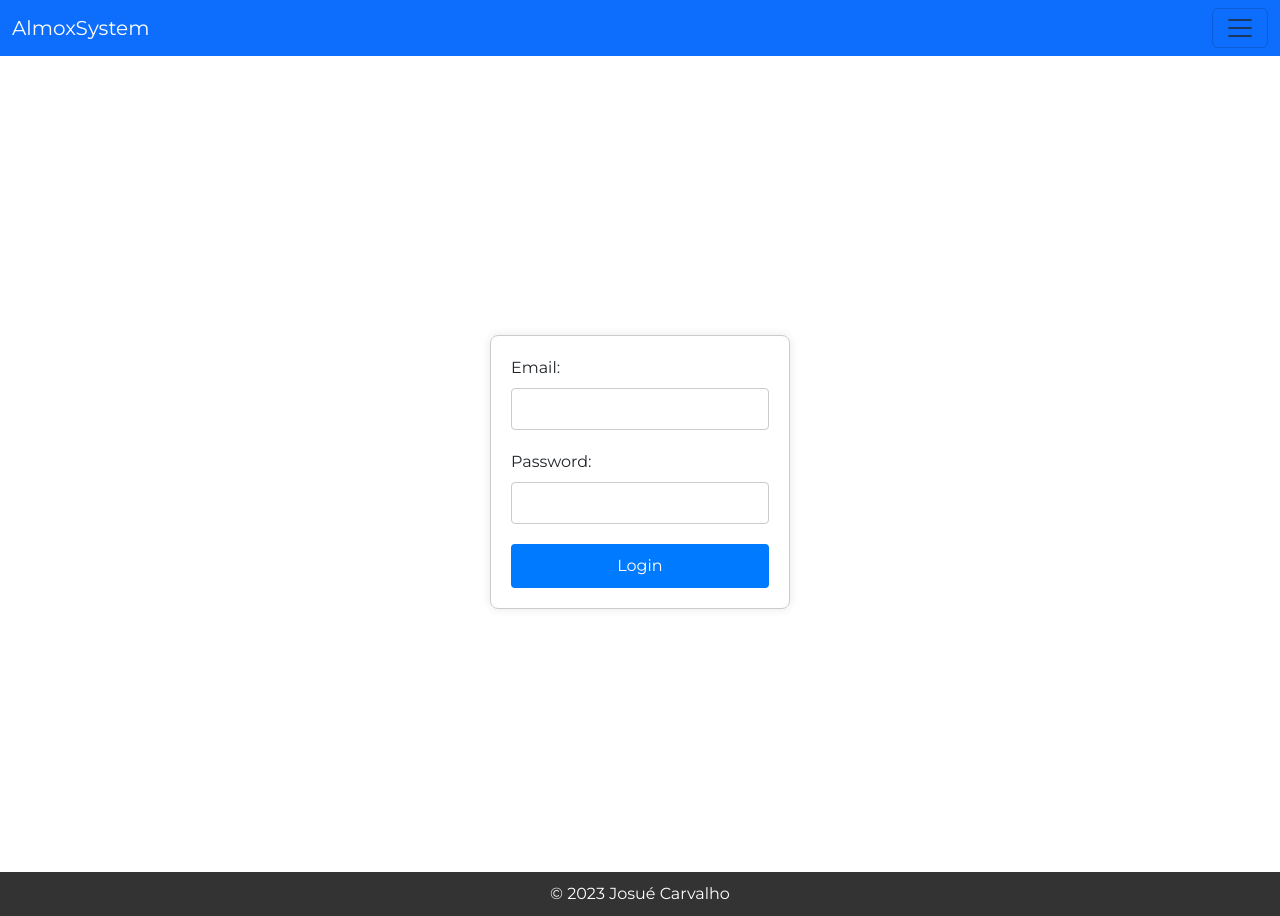
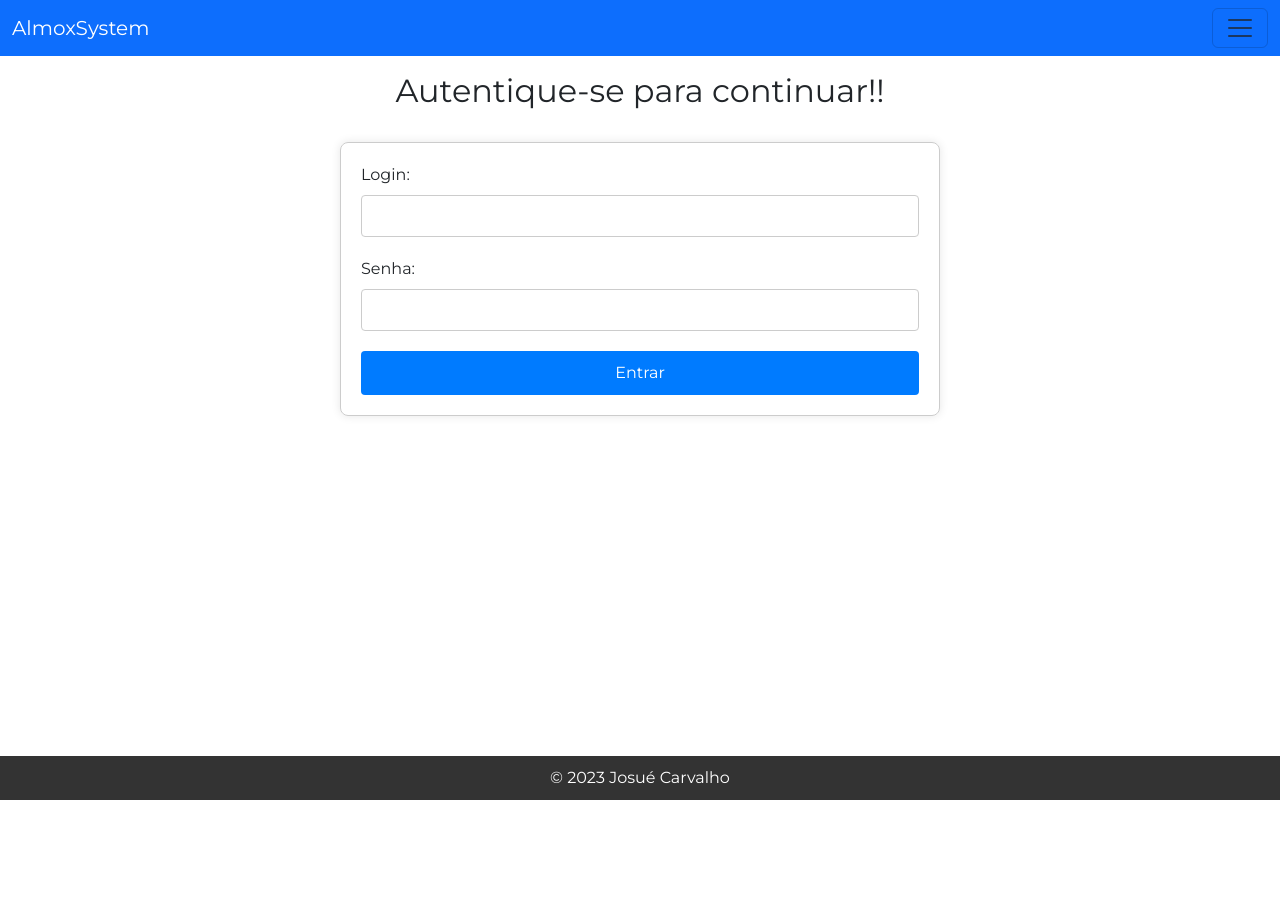
Before and after one commit to Josuerx12/AlmoxSystemWeb, a React (Vite) app: page /login in a window 1280 px wide. After the commit the page ends 800 px from the top, so only its background shows below. Built offline with nearby package versions, Linux system fonts and the light colour scheme.

Commit message:
feat: AuthState and Routes config finished.

```diff
--- a/package.json
+++ b/package.json
@@ -13,6 +13,7 @@
     "@types/js-cookie": "^3.0.6",
     "axios": "^1.6.2",
     "bootstrap": "^5.3.2",
+    "js-cookie": "^3.0.5",
     "js-cookies": "^1.0.4",
     "react": "^18.2.0",
     "react-bootstrap": "^2.9.1",
--- a/src/App.tsx
+++ b/src/App.tsx
@@ -2,17 +2,37 @@ import { Route, Routes, Navigate } from "react-router-dom";
 import Footer from "./components/footer";
 import Header from "./components/header";
 import Login from "./pages/login";
-import { useAuth } from "./store/useAuth";
-import Home from "./pages/home";
+import { useAuth } from "./hooks/useAuth";
+import { useEffect } from "react";
+import Cookies from "js-cookie";
 
 const App = () => {
-  const { user } = useAuth();
+  const { user, getUser } = useAuth();
+  const token = Cookies.get("refreshToken");
+  useEffect(() => {
+    if (token) {
+      getUser();
+    }
+  }, [token]);
   return (
     <div className="app">
       <Header />
       <Routes>
-        <Route path="/" element={!user ? <Navigate to="/login" /> : <Home />} />
-        <Route path="/login" element={<Login />} />
+        <Route
+          path="/"
+          element={
+            user ? (
+              <Navigate to="/solicitacao/acompanhar" />
+            ) : (
+              <Navigate to="/login" />
+            )
+          }
+        />
+        <Route
+          path="/login"
+          element={user ? <Navigate to="/solicitacao/acompanhar" /> : <Login />}
+        />
+        {!user && <Route path="*" element={<Navigate to="/login" />} />}
       </Routes>
       <Footer />
     </div>
--- a/src/components/header/index.tsx
+++ b/src/components/header/index.tsx
@@ -10,7 +10,7 @@ import { IoGitPullRequestSharp } from "react-icons/io5";
 import { MdOutlineDashboardCustomize } from "react-icons/md";
 import { TiCancel } from "react-icons/ti";
 import { GoPackageDependents } from "react-icons/go";
-import { useAuth } from "../../store/useAuth";
+import { useAuth } from "../../hooks/useAuth";
 
 const Header = () => {
   const navigate = useNavigate();
@@ -19,7 +19,7 @@ const Header = () => {
     navigate(path);
   }
 
-  const { user } = useAuth();
+  const { user, logoutUser } = useAuth();
 
   return (
     <Navbar key="xxl" expand="xxl" className="mb-3 bg-primary">
@@ -108,11 +108,11 @@ const Header = () => {
               )}
               {!user && (
                 <Nav.Link onClick={(e) => handleNavigate(e, "/login")}>
-                  Autenticar-se <RiShieldUserFill />
+                  Autentique-se <RiShieldUserFill />
                 </Nav.Link>
               )}
               {user && (
-                <Nav.Link onClick={(e) => handleNavigate(e, "/logout")}>
+                <Nav.Link onClick={logoutUser}>
                   Sair <RiLogoutBoxRLine />
                 </Nav.Link>
               )}
--- a/src/config/api.ts
+++ b/src/config/api.ts
@@ -4,17 +4,17 @@ export const api = (token?: string) => {
   let connection;
 
   if (token) {
-    connection = axios.create({
-      baseURL: "https://localhost:3000",
+    return (connection = axios.create({
+      baseURL: "http://localhost:3000",
       headers: {
         "Content-Type": "application/json",
         Authorization: `Bearer ${token}`,
       },
-    });
+    }));
   }
 
   connection = axios.create({
-    baseURL: "https://localhost:3000",
+    baseURL: "http://localhost:3000",
     headers: {
       "Content-Type": "application/json",
     },
--- a/src/store/useAuth.ts
+++ b/src/hooks/useAuth.ts
@@ -1,9 +1,9 @@
 import { create } from "zustand";
 import { api } from "../config/api";
-import Cookies from "js-cookies";
+import Cookies from "js-cookie";
 
 type Credentials = {
-  email: string;
+  login: string;
   password: string;
 };
 
@@ -22,43 +22,40 @@ type User = {
 
 type State = {
   user: User | null;
-  token: string | null;
+  errors: string | string[] | null;
 };
 
 type Actions = {
   login: (credentials: Credentials) => Promise<void>;
-  getUser: (token: string) => Promise<void>;
-  loggedUser: (token: string) => void;
+  getUser: () => Promise<void>;
   logoutUser: () => void;
 };
 
 export const useAuth = create<State & Actions>((set) => ({
   user: null,
-  token: null,
+  errors: null,
   login: async (credentials: Credentials) => {
     try {
-      const res = await api().post("/auth/login", { credentials });
+      const res = await api().post("/auth/login", credentials);
       const token = await res.data.token;
 
       Cookies.set("refreshToken", token, { expires: 1 });
-
-      set(() => ({ token: token }));
-    } catch (error) {
-      console.log(error);
+      // eslint-disable-next-line @typescript-eslint/no-explicit-any
+    } catch (error: any) {
+      set(() => ({ errors: error.response.data.error }));
     }
   },
-  loggedUser: (token: string) => {
-    set(() => ({ token: token }));
+  logoutUser: () => {
+    Cookies.remove("refreshToken");
+    set(() => ({ user: null }));
   },
-  logoutUser: () => {
-    set(() => ({ user: null, token: null }));
-  },
-  getUser: async (token: string) => {
+  getUser: async () => {
+    const token = Cookies.get("refreshToken");
     try {
       const res = await api(token).get("/auth/user");
       const user = await res.data;
 
-      set(() => ({ user: user }));
+      set(() => ({ user: user, errors: null }));
     } catch (error) {
       console.error(error);
     }
--- a/src/pages/home/index.tsx
+++ /dev/null
@@ -1,5 +0,0 @@
-const Home = () => {
-  return <div>Home</div>;
-};
-
-export default Home;
--- a/src/pages/login/index.tsx
+++ b/src/pages/login/index.tsx
@@ -1,49 +1,62 @@
-import React, { useState } from "react";
+import React, { useState, useEffect } from "react";
 import {
   Button,
+  Container,
+  ErrorMessage,
   FormGroup,
   Input,
   Label,
   LoginForm,
   LoginPage,
+  Title,
 } from "./styles";
+import { useAuth } from "../../hooks/useAuth";
 const Login = () => {
-  const [credentials, setCredentials] = useState({ email: "", password: "" });
+  const { login, getUser, errors } = useAuth();
+  const [credentials, setCredentials] = useState({ login: "", password: "" });
 
   const handleInputChange = (e: React.ChangeEvent<HTMLInputElement>) => {
     const { name, value } = e.target;
     setCredentials((prev) => ({ ...prev, [name]: value }));
   };
 
-  const handleFormSubmit = (e: React.FormEvent) => {
+  const handleFormSubmit = async (e: React.FormEvent) => {
     e.preventDefault();
-    // Add your login logic here using the credentials state
-    console.log("Logging in with:", credentials);
+
+    await login(credentials);
+    await getUser();
   };
   return (
+    <Container>
+      <Title>Autentique-se para continuar!!</Title>
       <LoginPage>
         <LoginForm onSubmit={handleFormSubmit}>
           <FormGroup>
-          <Label>Email:</Label>
+            <Label>Login:</Label>
             <Input
-            type="email"
-            name="email"
-            value={credentials.email}
+              type="text"
+              name="login"
+              value={credentials.login}
               onChange={handleInputChange}
             />
+            {errors?.login && <ErrorMessage>{errors.login.msg}</ErrorMessage>}
           </FormGroup>
           <FormGroup>
-          <Label>Password:</Label>
+            <Label>Senha:</Label>
             <Input
               type="password"
               name="password"
               value={credentials.password}
               onChange={handleInputChange}
             />
+            {errors?.password && (
+              <ErrorMessage>{errors.password.msg}</ErrorMessage>
+            )}
           </FormGroup>
-        <Button type="submit">Login</Button>
+          <Button type="submit">Entrar</Button>
         </LoginForm>
       </LoginPage>
+    </Container>
   );
 };
 
--- a/src/pages/login/styles.ts
+++ b/src/pages/login/styles.ts
@@ -1,14 +1,35 @@
 import styled from "styled-components";
+
+export const Container = styled.section`
+  flex: 1;
+  display: flex;
+  flex-direction: column;
+  align-items: center;
+  width: 100%;
+  gap: 2rem;
+`;
+
+export const ErrorMessage = styled.p`
+  font-size: 0.8rem;
+  color: #d22;
+`;
+
+export const Title = styled.h2`
+  text-align: center;
+  margin: 0 1rem;
+`;
 
 export const LoginPage = styled.div`
   display: flex;
   justify-content: center;
   align-items: center;
-  height: 100vh;
+  width: 100%;
 `;
 
 export const LoginForm = styled.form`
-  width: 300px;
+  margin: 0 1rem;
+  max-width: 600px;
+  width: 100%;
   padding: 20px;
   border: 1px solid #ccc;
   border-radius: 8px;
```
Also changed, not shown: src/pages/admin/users/index.tsx (added), 1 other file (tests, documents, lock files or other folders). Lines whose indentation alone changed are shown as unchanged.
